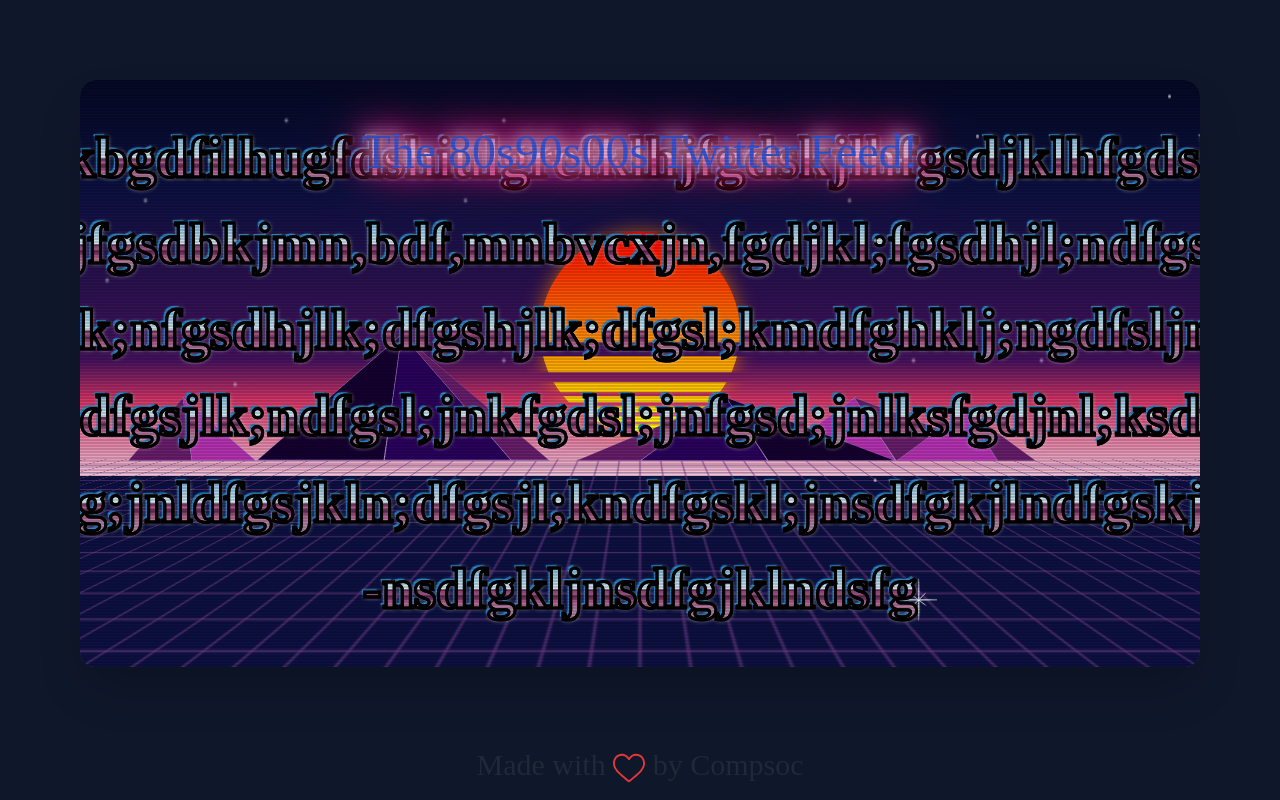
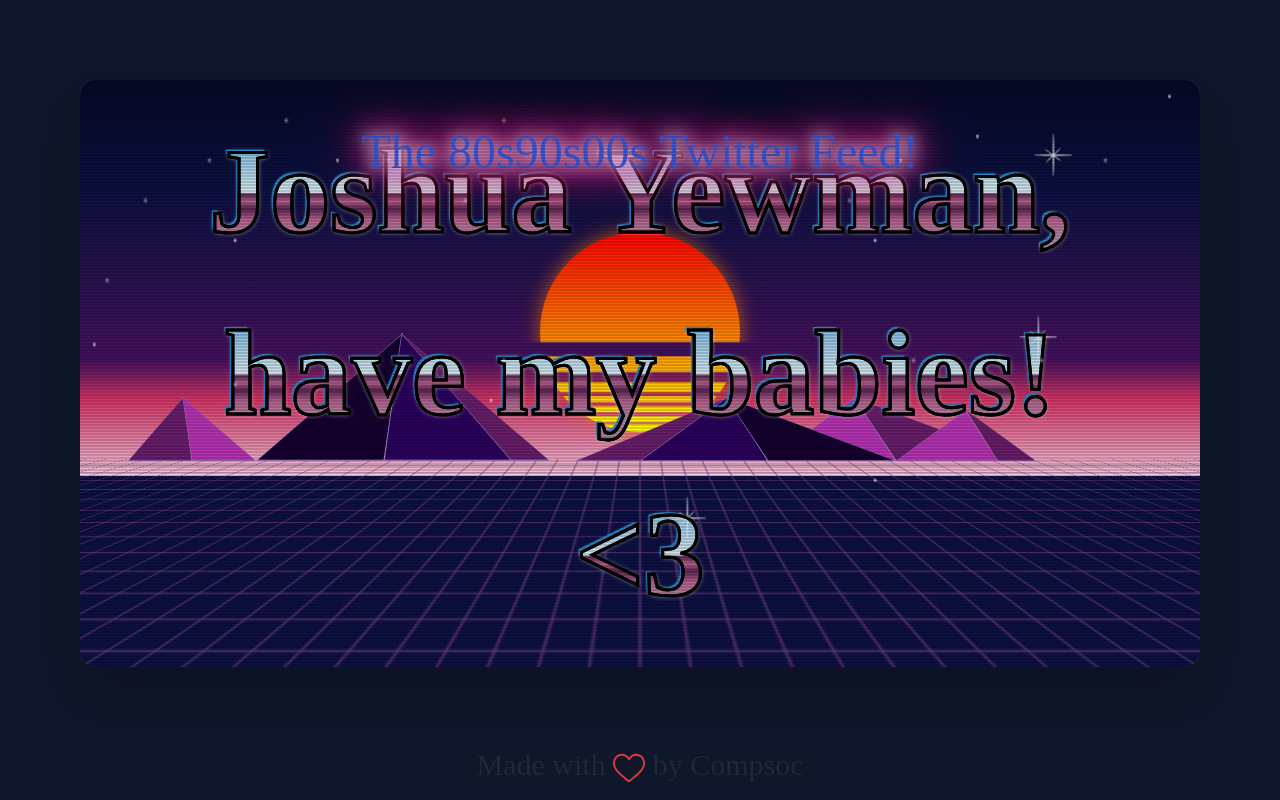
Before and after one commit to rhul-compsoc/twitter-stream, a Next.js app: page /wall in a window 1280 px wide. Built offline with nearby package versions, Linux system fonts and the light colour scheme; a web font is replaced by a local one.

Commit message:
refactor: changed text, added comments

```diff
--- a/pages/wall/index.tsx
+++ b/pages/wall/index.tsx
@@ -3,7 +3,7 @@ import MainLayout from '../../components/layouts/mainLayout';
 import { NextPageWithLayout } from '../_app';
 import VaporWave from './themes/VaporWave';
 
-const tweet = 'It’s hard to imagine the internet without the constant buzz of Twitter, the popular social media platform on which hundreds of millions of short soundbites from politicians, celebrities, and other online users are shared out each day.As a platform known for brevity and concisionn';
+const tweet = 'Joshua Yewman, have my babies! <3';
 const tweet2 = 'It’s hard to imagine the internet without the constant buzz of Twitter';
 const tweet3 = 'hkbgdfilhugfdshiulgrefklhjfgdskjlhfgsdjklhfgdslkhjfgsdbkjmn,bdf,mnbvcxjn,fgdjkl;fgsdhjl;ndfgshjlk;nfgsdhjlk;dfgshjlk;dfgsl;kmdfghklj;ngdfsljn;dfgsjlk;ndfgsl;jnkfgdsl;jnfgsd;jnlksfgdjnl;ksdfg;jnldfgsjkln;dfgsjl;kndfgskl;jnsdfgkjlndfgskjlnsdfgkljnsdfgjklndsfg';
 
@@ -11,7 +11,10 @@ const wall: NextPageWithLayout = () => (
   <>
     <div className="flex-1 p-20 flex justify-center align-middle">
       <div className="w-full h-full bg-slate-700 shadow-2xl rounded-2xl overflow-hidden m-auto relative">
-        <VaporWave tweet={tweet3} topBanner="The 80s90s00s Twitter Feed!" />
+        {/**
+         * This is the vaporwave theme for the wall. We should have it rotate through different themes imo.
+         */}
+        <VaporWave tweet={tweet} topBanner="The 80s90s00s Twitter Feed!" />
       </div>
     </div>
 
```
